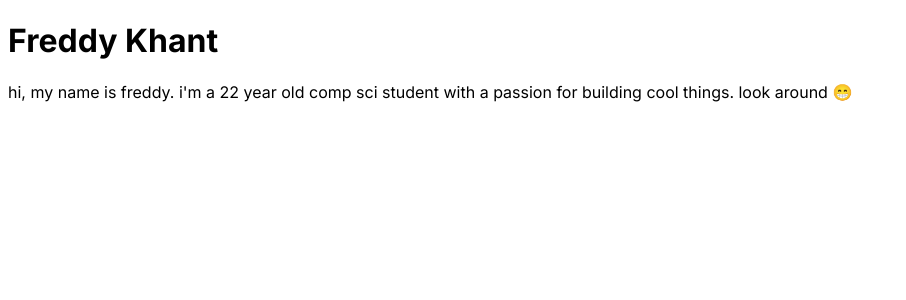
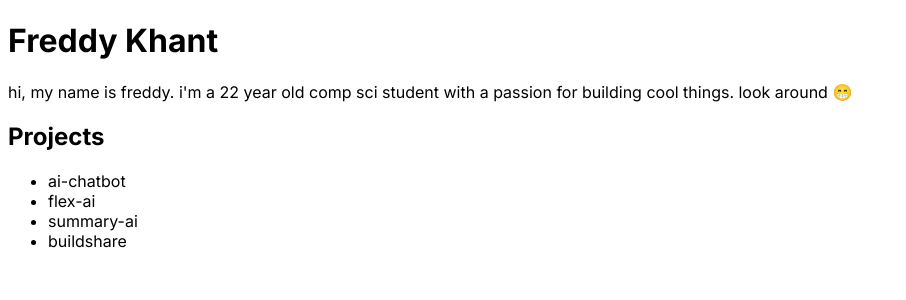
Before and after one commit to freddykhant/portfolio, a Next.js app: page / in a window 1280 px wide. Shown: the top 300 px of the page, without its empty margins (0-906 px from the left). Built offline with nearby package versions, Linux system fonts and the light colour scheme.

Commit message:
projects (bare bones content)

```diff
--- a/app/page.tsx
+++ b/app/page.tsx
@@ -6,6 +6,13 @@ export default function Home() {
         hi, my name is freddy. i'm a 22 year old comp sci student with a passion
         for building cool things. look around 😁
       </p>
+      <h2> Projects </h2>
+      <ul>
+        <li>ai-chatbot</li>
+        <li>flex-ai</li>
+        <li>summary-ai</li>
+        <li>buildshare</li>
+      </ul>
     </main>
   );
 }
```
